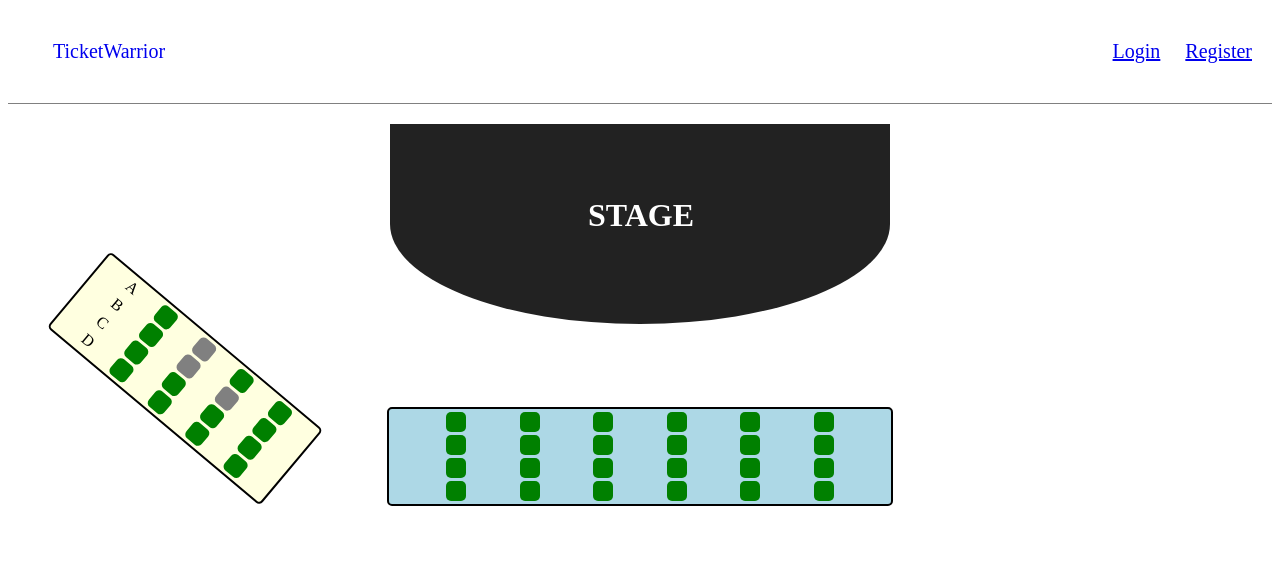
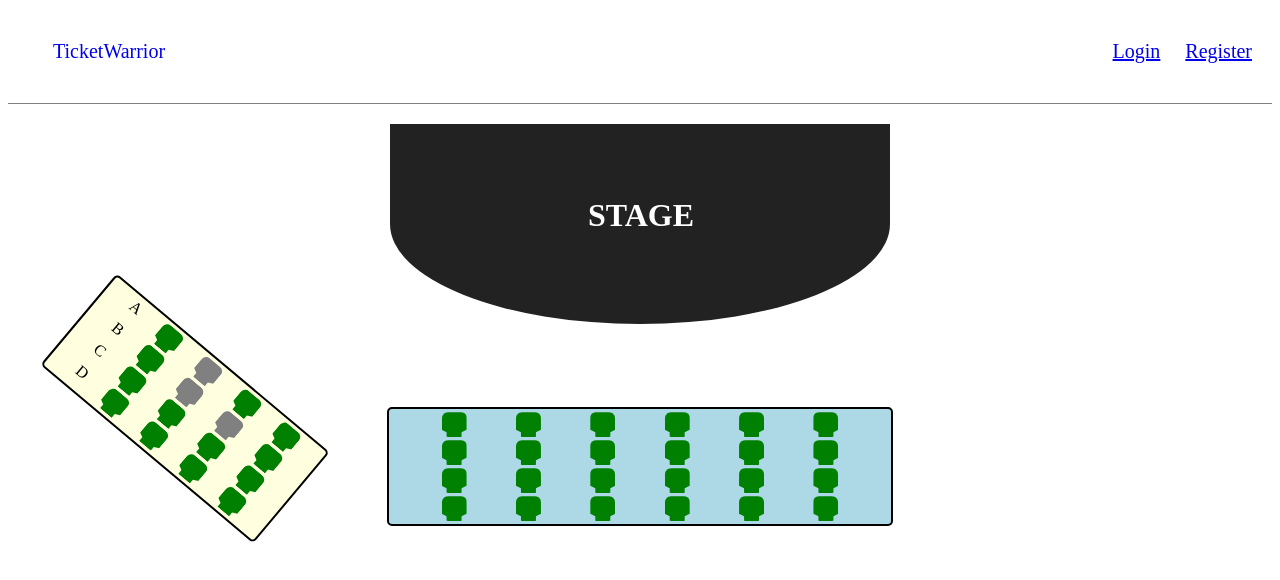
Before and after one commit to levi2802/CS203-Ticketing-System, a React (Create React App) app: page /seating in a window 1280 px wide. Shown: the top 580 px of the page. Built offline with nearby package versions, Linux system fonts and the light colour scheme.

Commit message:
Update Seat.css
changing some designs

```diff
--- a/src/pages/SeatingPage/Seat.css
+++ b/src/pages/SeatingPage/Seat.css
@@ -1,8 +1,9 @@
 .Available {
-	width: 20px;
-	height: 20px;
+	width: 25px;
+	height: 25px;
 	background: green;
 	border-radius: 25%;
+	clip-path: polygon(0 0, 100% 0, 100% 70%, 80% 80%, 80% 100%, 20% 100%, 20% 80%, 0 70%);
 }
 
 .Available:hover{
@@ -11,16 +12,21 @@
     transform: translateY(-2px);
 }
 
-#selected {
+.selected {
+	width: 25px;
+	height: 25px;
 	background: lightgreen;
+	border-radius: 25%;
+	clip-path: polygon(0 0, 100% 0, 100% 70%, 80% 80%, 80% 100%, 20% 100%, 20% 80%, 0 70%);
 }
 
 
 .Unavailable {
-	width: 20px;
-	height: 20px;
+	width: 25px;
+	height: 25px;
 	background: grey;
 	border-radius: 25%;
+	clip-path: polygon(0 0, 100% 0, 100% 70%, 80% 80%, 80% 100%, 20% 100%, 20% 80%, 0 70%);
 }
 
 .Row1, .Row2, .Row3, Row4 {
```
